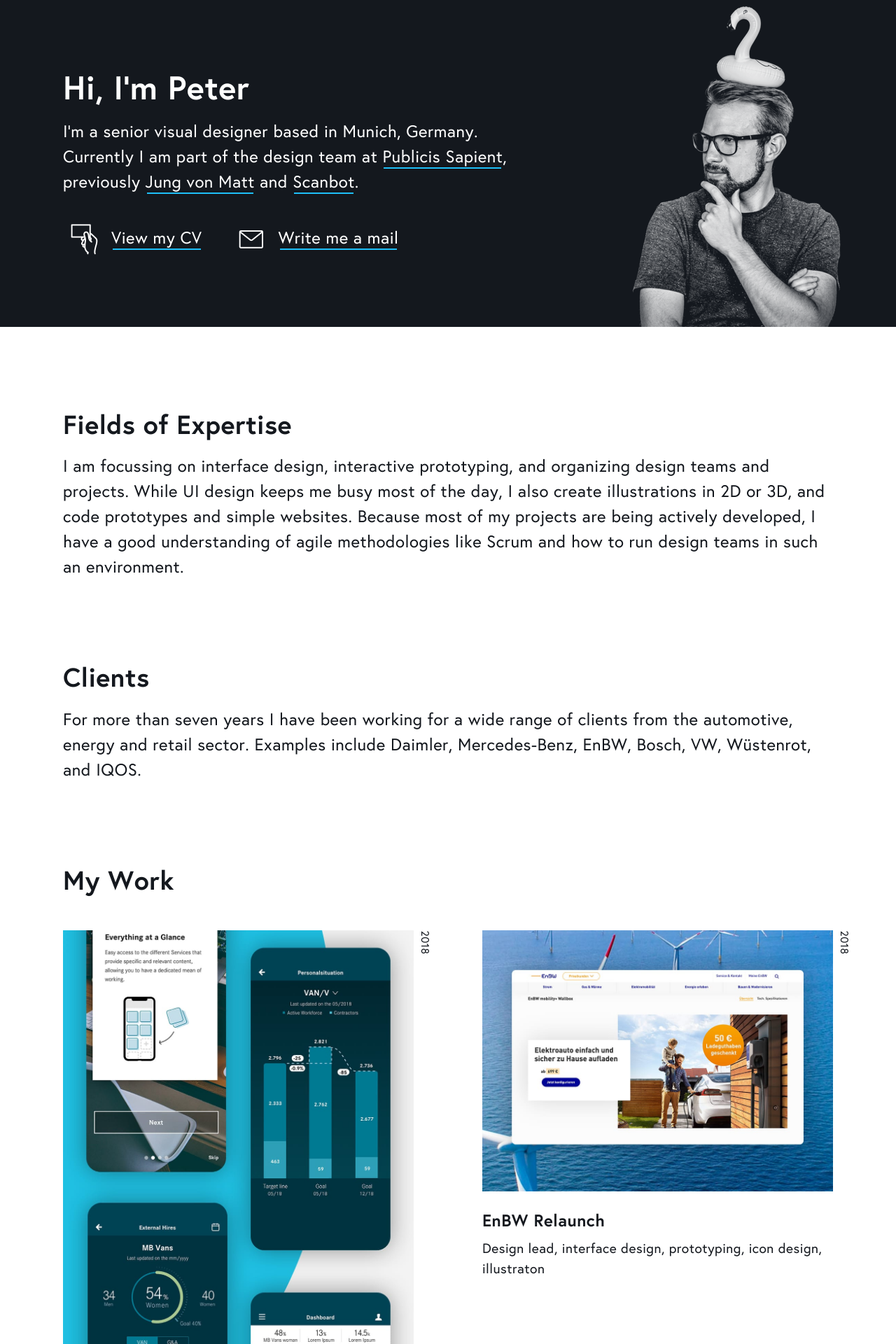
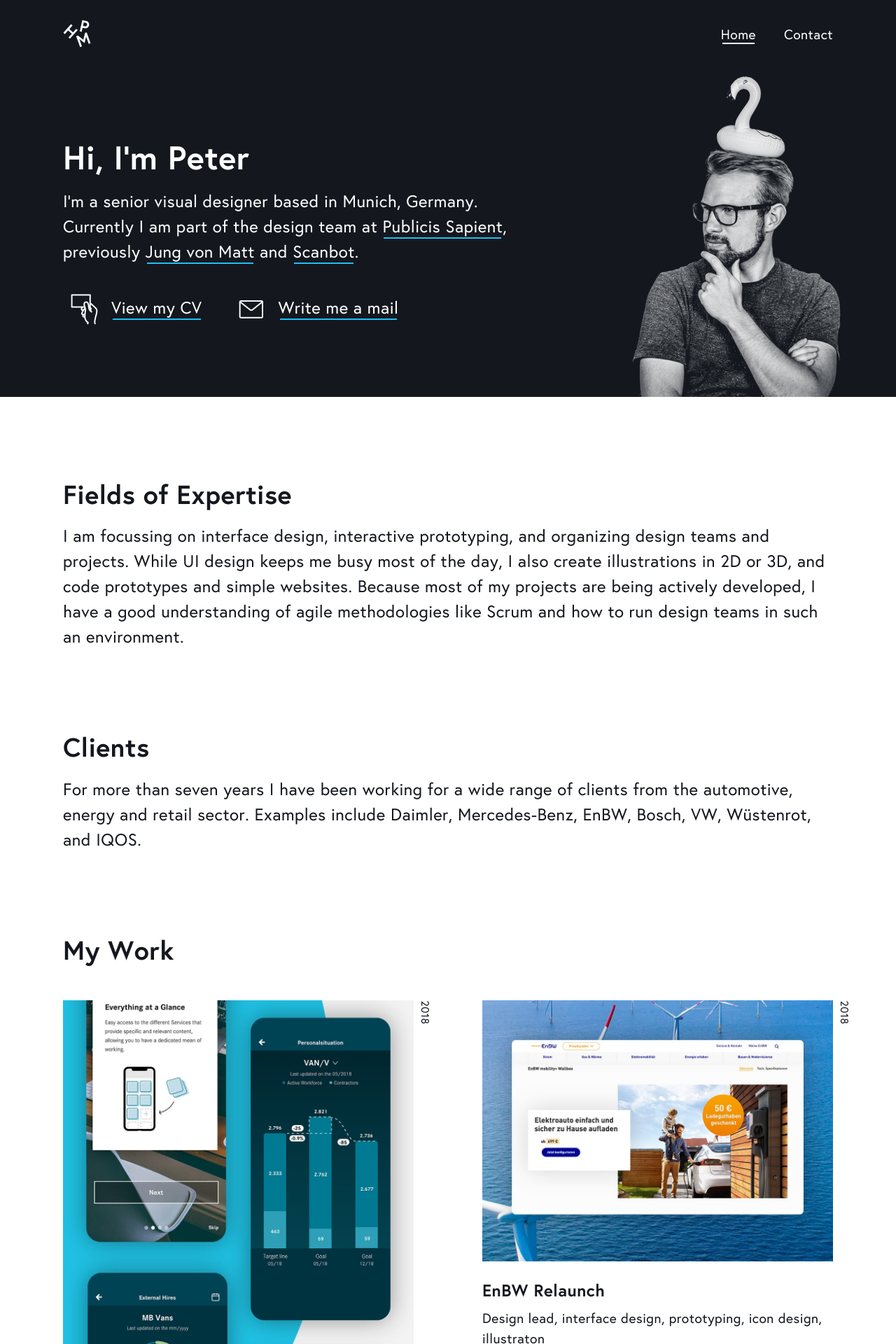
Before and after one commit to petermllrr/portfolio, a Jekyll site: the page built from index.md, in a window 1280 px wide. Shown: the top 1920 px of the page at 70% size. Built offline with Jekyll 4.4.1, drawn with Linux system fonts in a browser that asks for light colours.

Commit message:
Add navigation component.

```diff
--- a/_config.yml
+++ b/_config.yml
@@ -48,6 +48,13 @@
       url: https://dribbble.com/petermueller
       icon: icon-dribbble
 
+# Navigation links
+navigation:
+    - title: Home
+      url: /
+    - title: Contact
+      url: #
+
 # Exclude from processing.
 # The following items will not be processed, by default. Create a custom list
 # to override the default setting.
--- /dev/null
+++ b/_includes/header.html
@@ -0,0 +1,24 @@
+<header class="header">
+    <div class="header__container">
+        <a href="/">
+            <svg width="64px" height="64px" viewBox="0 0 64 64" version="1.1" xmlns="http://www.w3.org/2000/svg" xmlns:xlink="http://www.w3.org/1999/xlink" class="header__logo" aria-labelledby="logo-title" aria-describedby="logo-description" role="img">
+                <title id="logo-title">Logo</title>
+                <desc id="logo-description">Link to homepage</desc>
+                <g stroke="none" fill-rule="nonzero" class="header__logo-shapes">
+                    <path d="M44.1544347,1.09551879 L52.8847905,3.11108023 C54.1564386,3.40466333 55.2698555,3.881551 56.2250428,4.54174127 C57.180229,5.20193127 57.9457259,5.98643824 58.5215341,6.89525992 C59.0973422,7.8040816 59.4707877,8.80843074 59.6418723,9.90830534 C59.8129569,11.0081799 59.7624487,12.1474163 59.4903477,13.3260154 C59.2182469,14.5046134 58.7642349,15.5506936 58.1283116,16.4642569 C57.4923882,17.3778202 56.7164602,18.1168144 55.8005261,18.6812402 C54.884592,19.2456661 53.852663,19.6152034 52.7047388,19.7898533 C51.5568146,19.9645032 50.3470284,19.9050366 49.0753793,19.6114527 L44.7468836,18.6121407 L42.6040899,27.8936002 L38.2022298,26.8773507 L44.1544347,1.09551879 Z M49.4945059,15.285666 C51.0107025,15.6357076 52.2389945,15.5313382 53.179383,14.972558 C54.1197716,14.4137779 54.7316849,13.5205351 55.0151233,12.2928285 C55.2985617,11.0651218 55.1401495,9.99403532 54.539887,9.0795679 C53.9396245,8.16510047 52.8813955,7.5328461 51.3651989,7.18280453 L47.5869357,6.31052374 L45.7162427,14.4133852 L49.4945059,15.285666 Z"></path>
+                    <polygon points="30.164054 21.0544508 33.52132 24.0896273 15.8877605 43.7532394 12.5304945 40.7180629 20.1129251 32.2627097 11.7477372 24.7000618 4.16530661 33.155415 0.808040572 30.1202386 18.4416001 10.4566265 21.7988661 13.4918029 14.6194883 21.4977021 22.9846762 29.0603501"></polygon>
+                    <polygon points="34.0141898 36.5011074 46.6124395 46.0566151 50.1459483 30.6057746 54.0727579 29.1707265 63.0859946 54.0349932 58.840795 55.5863966 52.7890504 38.8918175 49.3292866 53.5514156 37.2940718 44.5544398 43.3458165 61.2490189 39.1006169 62.8004223 30.0873802 37.9361555"></polygon>
+                </g>
+            </svg>
+        </a>
+        <nav class="header__nav">
+            <ul class="header__nav-list">
+                {% for link in site.navigation %}
+                <li class="header__nav-item">
+                    <a href="{{ link.url }}" class="header__nav-link {% if page.url == link.url %}header__nav-link--current{% endif %}" {% if page.url == link.url %}aria-current="page"{% endif %}>{{ link.title }}</a>
+                </li>
+                {% endfor %}
+            </ul>
+        </nav>
+    </div>
+</header>
--- a/_layouts/default.html
+++ b/_layouts/default.html
@@ -2,7 +2,9 @@
 <html lang="{{ page.lang | default: site.lang | default: "en" }}">
 {% include head.html %}
 
-<body>
+<body id="{{ page.id }}">
+
+{% include header.html %}
 
 <main>
     {{ content }}
--- /dev/null
+++ b/_sass/components/header.scss
@@ -0,0 +1,94 @@
+/*
+ * Header container
+ */
+
+.header {
+    background-color: $color-white;
+    height: $spacing-base * 8;
+    position: fixed;
+    top: 0px;
+    left: 50%;
+    transform: translateX(-50%);
+    width: 100%;
+    z-index: 1;
+
+    @include breakpoint(large) {
+        height: $spacing-base * 10;
+    }
+}
+
+.header__container {
+    @include grid-container();
+    align-items: center;
+    display: flex;
+    justify-content: space-between;
+    height: 100%;
+}
+
+/*
+ * Logo
+ */
+
+.header__logo {
+    width: 40px;
+}
+
+.header__logo-shapes {
+    fill: $color-black;
+}
+
+/*
+ * Navigation
+ */
+
+.header__nav-list {
+    display: flex;
+    list-style: none;
+    margin: 0;
+    padding: 0;
+}
+
+.header__nav-item {
+    margin-right: $spacing-base * 2;
+
+    @include breakpoint(large) {
+        margin-right: $spacing-base * 4;
+    }
+}
+
+.header__nav-item:last-of-type {
+    margin-right: 0;
+}
+
+.header__nav-link {
+    @include text-style(small);
+}
+
+.header__nav-link:hover,
+.header__nav-link--current {
+    box-shadow: 0 4px 0 -2px $color-white;
+}
+
+/*
+ * Custom header styles on the homepage.
+ */
+
+#home .header {
+    background-color: $color-black;
+    position: static;
+    left: auto;
+    transform: translateX(0);
+}
+
+#home .header__logo-shapes {
+    fill: $color-white;
+}
+
+#home .header__nav-link {
+    @include text-style(white);
+}
+
+#home .header__nav-link:hover,
+#home .header__nav-link--current {
+    box-shadow: 0 4px 0 -2px $color-white;
+}
--- a/_sass/components/hero-introduction.scss
+++ b/_sass/components/hero-introduction.scss
@@ -10,6 +10,10 @@
     position: relative;
 
     @include breakpoint(medium) {
+        padding-top: $spacing-base * 10;
+    }
+
+    @include breakpoint(large) {
         padding-top: $spacing-base * 10;
     }
 }
@@ -93,12 +97,12 @@
 .hero-introduction__image {
     position: absolute;
     right: -100px;
-    top: -150px;
-    transform: rotate(180deg) scale(-.5,.5);
+    top: -130px;
+    transform: rotate(270deg) scale(0.5, 0.5);
 
     @include breakpoint(small) {
-        right: -20px;
-        transform: rotate(180deg) scale(-.7,.7);
+        right: -50px;
+        transform: rotate(270deg) scale(0.6,0.6);
     }
 
     @include breakpoint(medium) {
--- a/_sass/components/project-abstract.scss
+++ b/_sass/components/project-abstract.scss
@@ -4,10 +4,10 @@
 
 .project-abstract__title {
     @include text-style(heading-1);
-    margin-top: $spacing-base * 5;
+    margin-top: $spacing-base * 13;
 
     @include breakpoint(large) {
-        margin-top: $spacing-base * 8;
+        margin-top: $spacing-base * 18;
         font-size: $text-desktop-base-size * $text-desktop-font-scale * $text-desktop-font-scale * $text-desktop-font-scale * $text-desktop-font-scale;
     }
 }
--- a/assets/css/main.scss
+++ b/assets/css/main.scss
@@ -22,4 +22,5 @@
         "components/project-abstract",
         "components/project-markdown",
         "components/project-markdown-video",
-        "components/project-markdown-image";
+        "components/project-markdown-image",
+        "components/header";
--- a/index.md
+++ b/index.md
@@ -1,5 +1,6 @@
 ---
 layout: home
+id: home # Will be assigned to body tag as an ID. Used to color the header black.
 
 # Hero
 hero:
```
